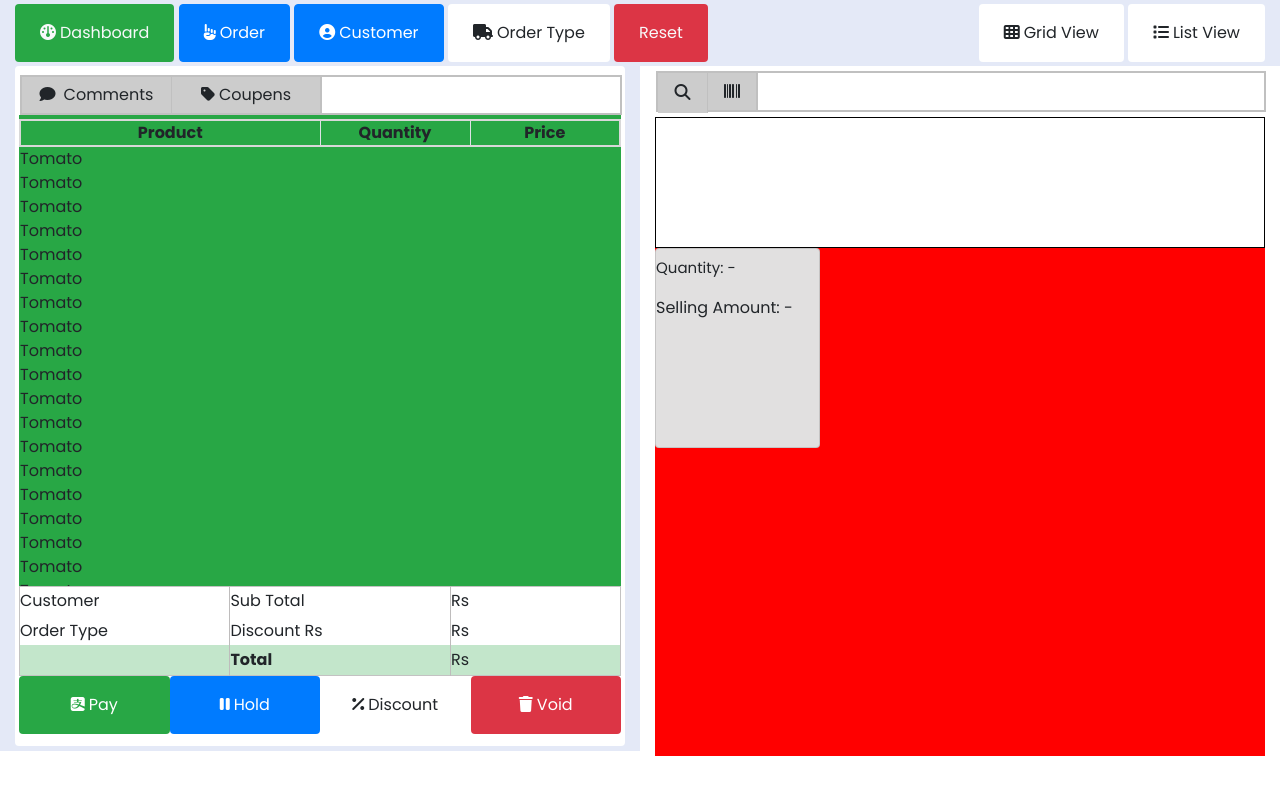
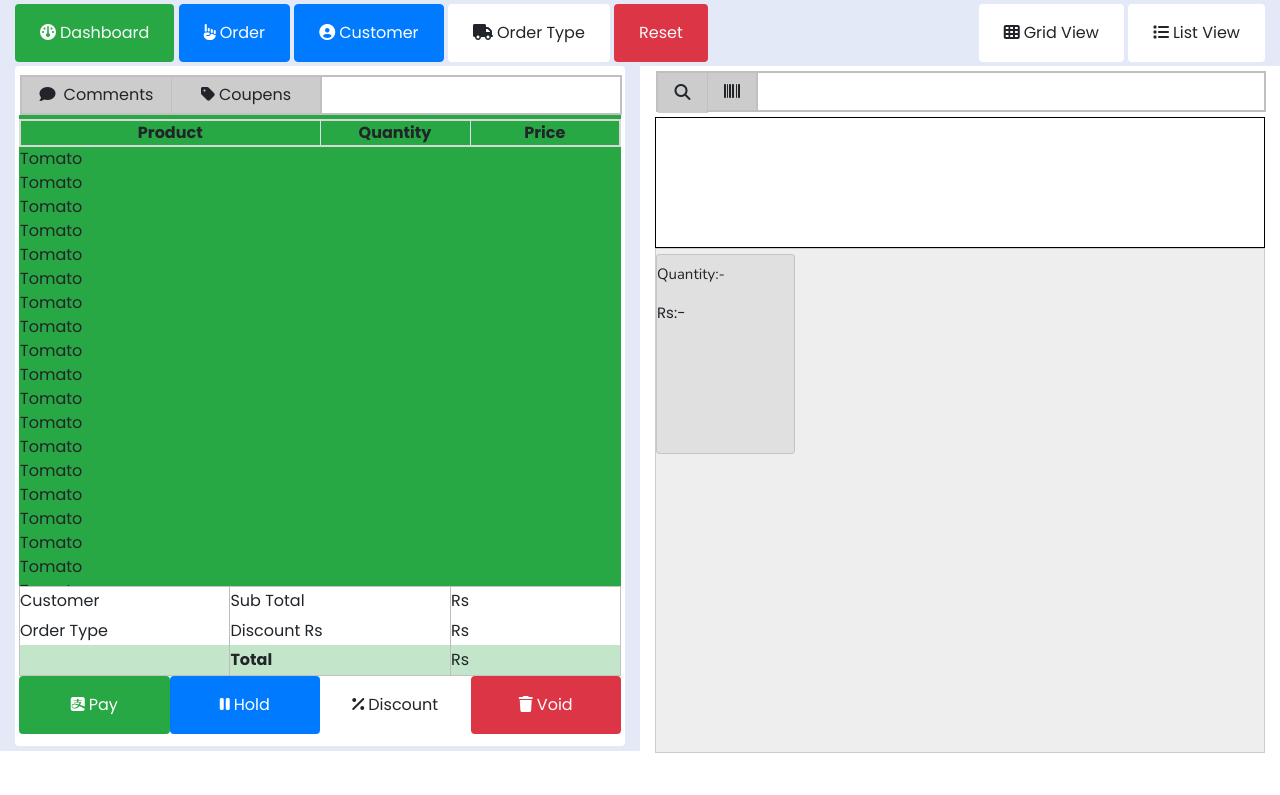
Before and after one commit to sanfeer-en/Project, a Django app: template templates/billing/billing.html in a window 1280 px wide. Shown: the top 795 px of the page. Run offline with Django 3.2, Linux system fonts and the light colour scheme; the template is opened without the code that fills it, so the values that code supplies are empty; some libraries are stand-ins or nearby versions.

Commit message:
listing product completed

```diff
--- a/static/css/billing/billing.css
+++ b/static/css/billing/billing.css
@@ -1,3 +1,7 @@
+
+@import url('https://fonts.googleapis.com/css2?family=Kanit:wght@300&family=Nunito&display=swap');
+
+
 .homeSection{
 
         background: #E4E9F7;
@@ -203,19 +207,35 @@
 
 .parent-listin{
     display: flex;
-    background-color: red;
-    height: 508px;
-    overflow-y: scroll ;
+    background-color: rgb(238, 238, 238);
+    height: 505px;
+    overflow-x: scroll ;
+     /* Allow items to wrap to the next row */
+    /* gap: 5px;  */
+    flex-wrap: wrap;
+    border: 1px solid #ccc;
 }
 
 .img-product{
-    width: 150px;
-    height: 80px;
+
+    max-width: 100%; /* Ensure the image doesn't exceed the width of the listin */
+    max-height: 80px; /* Adjust the max height as needed */
+    /* margin: 0 auto; Center the image horizontally */
 }
 .listin {
+    width:139px;
     height: 200px;
+    font-family: 'Nunito', sans-serif;
+    margin-top: 5px;
+
 
 }
 #quantityDetails {
     font-size: 15px;
+    font-family: 'Nunito', sans-serif;
+
 }
+#sellingAmountDetails{
+    font-size: 15px;
+
+}
--- a/static/js/bill.js
+++ b/static/js/bill.js
@@ -40,11 +40,11 @@ $(document).ready(function () {
 
 
             let content = `
-            <div class="listin card">
+            <div class="listin card text-center">
                 <img src="${img}" alt="" class="img-product">
                 <h6 id="categoryName">${productName}</h6>
                 <p id="quantityDetails">Quantity: ${quantityValue}</p>
-                <p id="sellingAmountDetails">Selling Amount: ${price}</p>
+                <p id="sellingAmountDetails">Rs: ${price}</p>
                 </div>
             `;
             container.append(content);
--- a/templates/base.html
+++ b/templates/base.html
@@ -6,6 +6,9 @@
     <meta http-equiv="X-UA-Compatible" content="IE=edge">
     <meta name="viewport" content="width=device-width, initial-scale=1.0">
     <title>Document</title>
+
+    <link rel="stylesheet" href="https://fonts.googleapis.com/css2?family=Nunito:wght@300&display=swap">
+
     <link rel="stylesheet" href="{% static "base_style.css" %}">
     <link href='https://unpkg.com/boxicons@2.0.7/css/boxicons.min.css' rel='stylesheet'>
 
--- a/templates/billing/billing.html
+++ b/templates/billing/billing.html
@@ -241,7 +241,7 @@
                                         <div class="image-container">
                                             <img src="{{ category.Imagecategory.url }}" alt="{{ category.Namecategory }} Image" height="120px" width="134px"   >
                                             <div class="categoryNmae">
-                                            <p class="btn">{{ category.Namecategory }}</p>
+                                            <p class="btn font-weight-bold">{{ category.Namecategory }}</p>
                                            </div>
                                         </div>
                                     {% endif %}
@@ -253,8 +253,8 @@
                         <div class="listin card">
                             <img src="" alt="">
                             <h6 id="categoryName"></h6>
-                            <p id="quantityDetails">Quantity: -</p>
-                            <p id="sellingAmountDetails">Selling Amount: -</p>
+                            <p id="quantityDetails">Quantity:-</p>
+                            <p id="sellingAmountDetails">Rs:-</p>
                         </div>
                     </div>
 
```
Also changed, not shown: media/images/travel-concept-with-baggage_jQBlILw.jpg (added), media/product_images/high-angle-pakistan-meal-composition.jpg (added), media/product_images/high-angle-pakistan-meal-composition_utdomBa.jpg (added), 5 other files.
